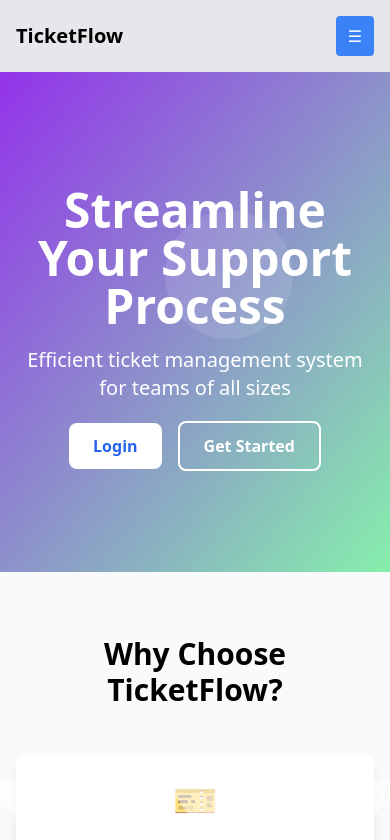
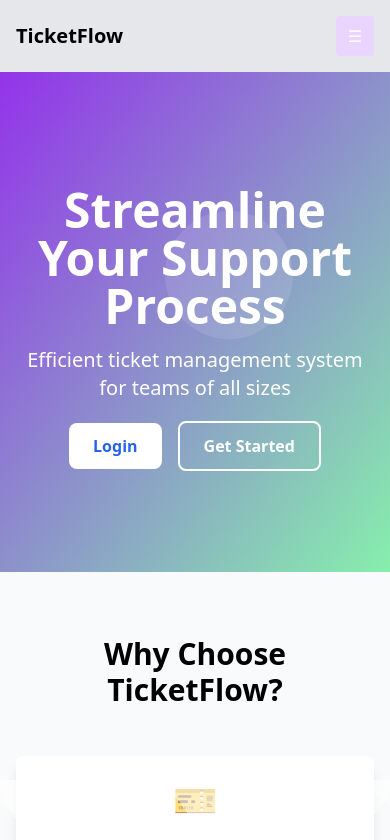
Before and after one commit to Aaron-ojo/HNG-INTERNSHIP, a React (Vite) app in the folder ticketing/: page / in a window 390 px wide. Shown: the top 840 px of the page. Built offline with nearby package versions, Linux system fonts and the light colour scheme.

Commit message:
color change

```diff
--- a/ticketing/src/Layout/Header.jsx
+++ b/ticketing/src/Layout/Header.jsx
@@ -10,7 +10,6 @@ const Header = () => {
         <div className="flex justify-between items-center">
           <div className="text-xl font-bold">TicketFlow</div>
 
-          {/* Desktop Menu - hidden on mobile */}
           <div className="hidden md:flex space-x-4">
             <Link
               to="/"
@@ -32,16 +31,14 @@ const Header = () => {
             </Link>
           </div>
 
-          {/* Mobile Menu Button */}
           <button
-            className="md:hidden bg-blue-500 text-white px-3 py-2 rounded"
+            className="md:hidden bg-purple-200 text-white px-3 py-2 rounded"
             onClick={() => setIsMenuOpen(!isMenuOpen)}
           >
             ☰
           </button>
         </div>
 
-        {/* Mobile Menu - shown when hamburger is clicked */}
         {isMenuOpen && (
           <div className="md:hidden mt-4 space-y-2">
             <Link
```
